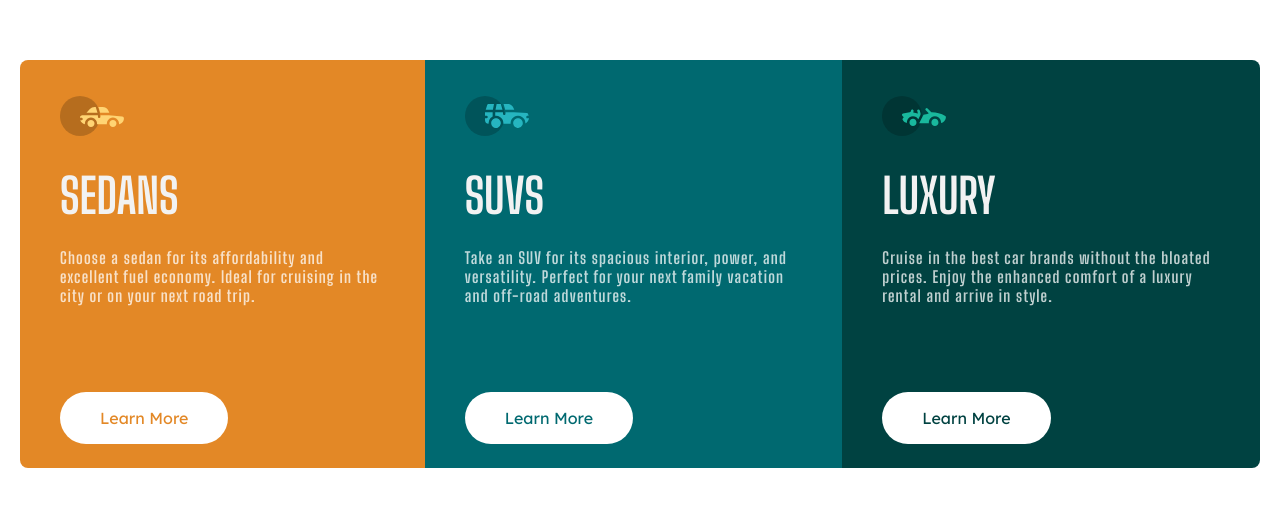
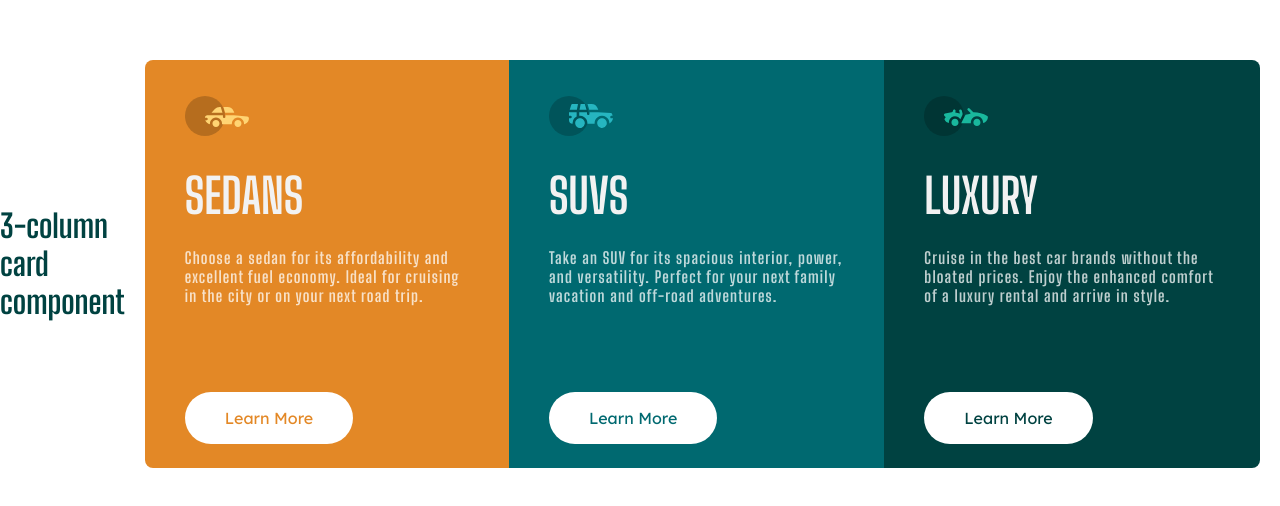
Before and after one commit to Suebxl/11_3_columns_components, a plain HTML site: page index.html in a window 1280 px wide. Shown: the part 136-642 px from the top of the page. Drawn offline with Linux system fonts and the light colour scheme.

Commit message:
add one h1

```diff
--- a/index.css
+++ b/index.css
@@ -6,6 +6,10 @@
 html {
   font-family: 'Big Shoulders Display', cursive;
   color: white;
+}
+
+h1{
+  color:hsl(179 100% 13%)
 }
 
 body {
@@ -41,7 +45,7 @@ section img {
   margin-bottom: 1em;
 }
 
-section h1 {
+section h2 {
   text-transform: uppercase;
   font-size: 3rem;
   color: hsl(0, 0%, 95%);
--- a/index.html
+++ b/index.html
@@ -12,11 +12,12 @@
   </head>
 
   <body>
+    <h1> 3-column card component</h1>
     <main>
       <section class="section-orange">
         <article>
           <img src="./images/icon-sedans.svg" alt="">
-          <h1> Sedans</h1>
+          <h2> Sedans</h2>
           <p>Choose a sedan for its affordability and excellent fuel economy. Ideal for cruising in the city
             or on your next road trip.</p>
           </article>
@@ -25,7 +26,7 @@
       <section class="section-teal">
         <article>
           <img src="./images/icon-suvs.svg" alt="">
-          <h1> SUVs</h1>
+          <h2> SUVs</h2>
           <p> Take an SUV for its spacious interior, power, and versatility. Perfect for your next family vacation
             and off-road adventures.</p>
         </article>
@@ -34,7 +35,7 @@
     <section class="section-dark">
       <article>
         <img src="./images/icon-luxury.svg" alt="">
-        <h1>Luxury</h1>
+        <h2>Luxury</h2>
         <p>  Cruise in the best car brands without the bloated prices. Enjoy the enhanced comfort of a luxury
           rental and arrive in style.</p>
       </article>
```
